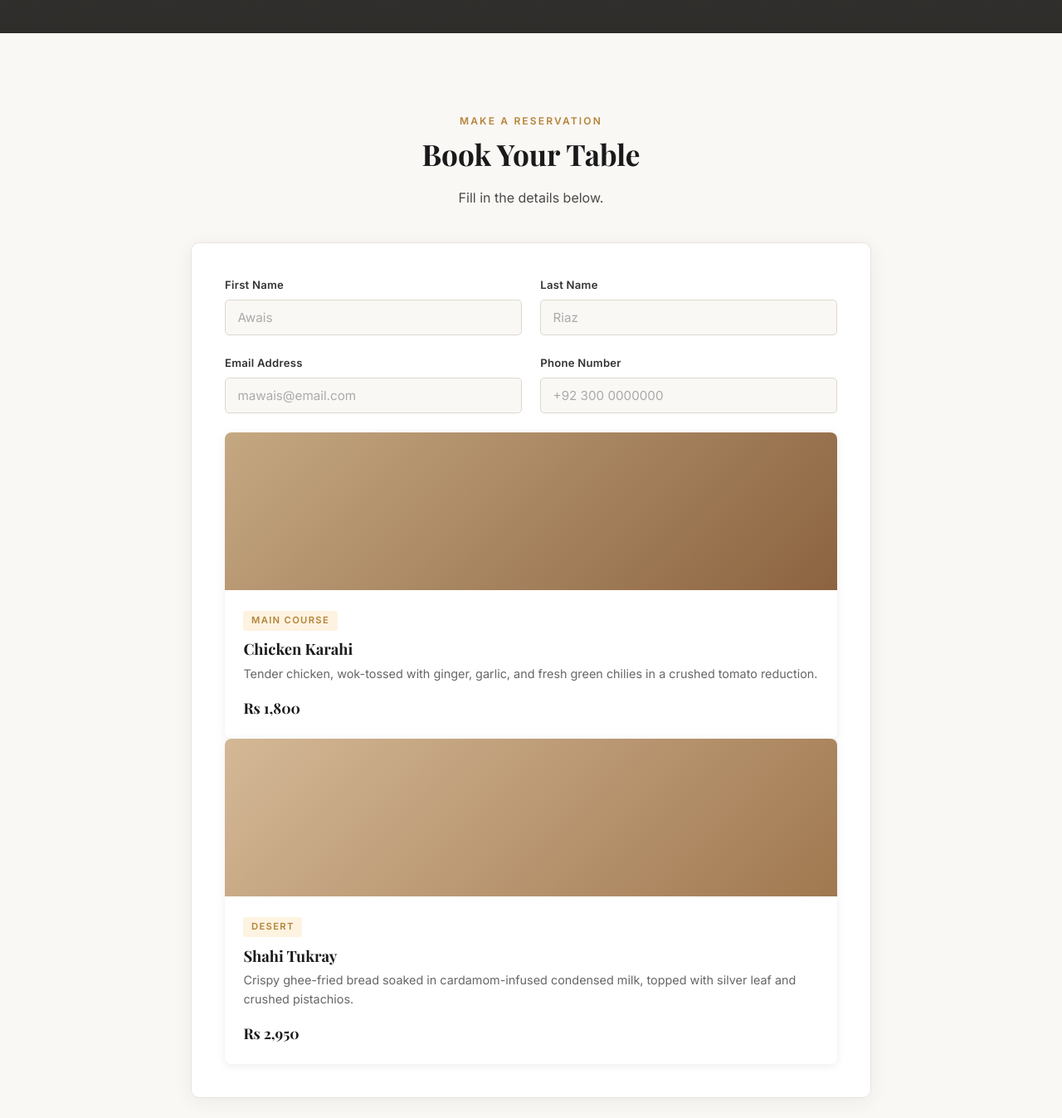
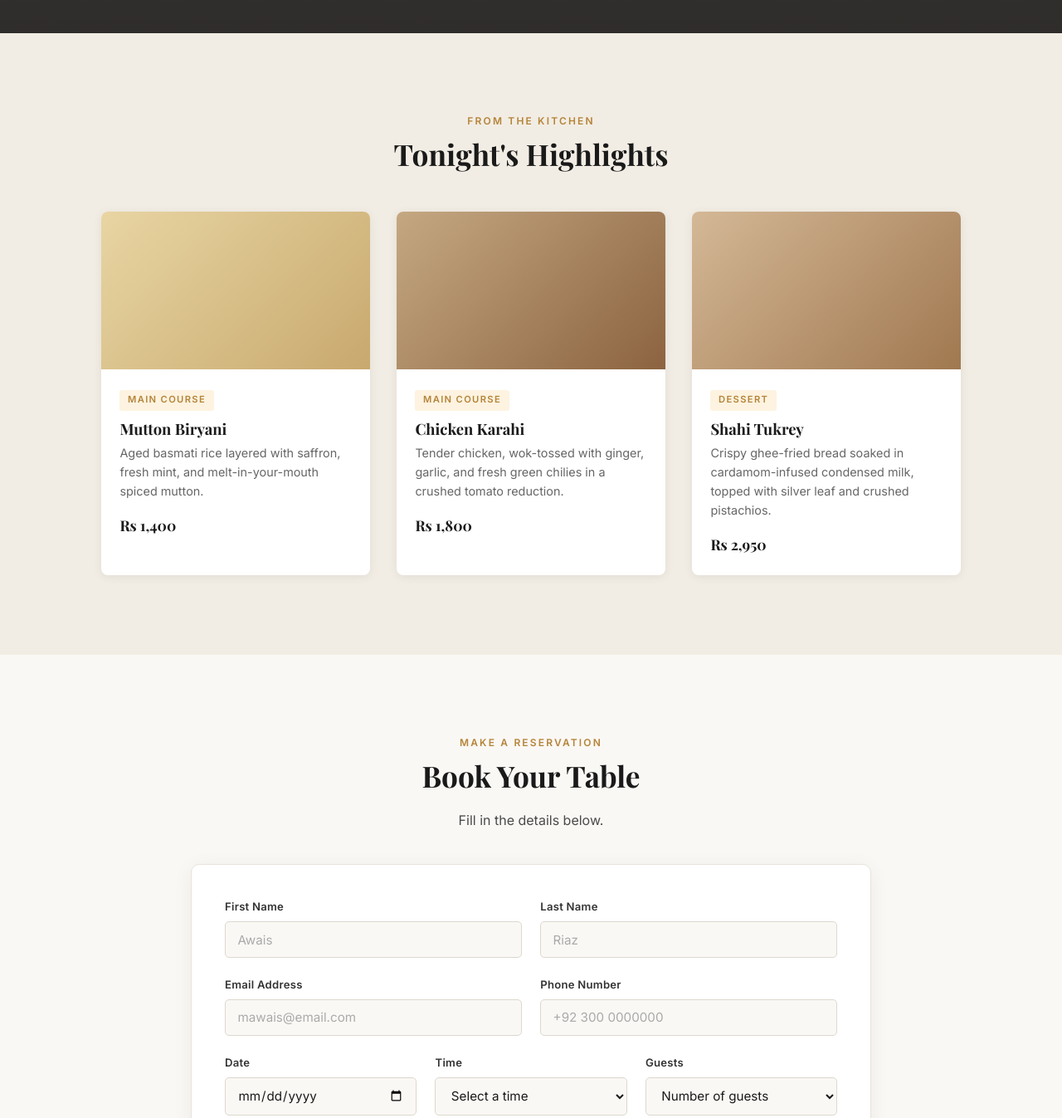
Before and after one commit to awais9876-a11y/Restaurant, a plain HTML site: page index.html in a window 1280 px wide. Shown: the part 760-2107 px from the top of the page at 83% size. Drawn offline with nearby package versions, Linux system fonts and the light colour scheme; grey boxes are pictures that could not be loaded.

Commit message:
updated the layout of the menu section

```diff
--- a/index.html
+++ b/index.html
@@ -33,6 +33,55 @@
       </div>
     </section>
 
+    <!-- menu section -->
+
+    <section class="menu" id="menu">
+      <div class="container">
+        <span class="section-label center">From the Kitchen</span>
+        <h2 class="center">Tonight's Highlights</h2>
+        <div class="menu-grid">
+          <div class="menu-card">
+            <div class="menu-img menu-img-1"></div>
+            <div class="menu-info">
+              <span class="menu-tag">Main Course</span>
+              <h3>Mutton Biryani</h3>
+              <p>
+                Aged basmati rice layered with saffron, fresh mint, and
+                melt-in-your-mouth spiced mutton.
+              </p>
+              <span class="menu-price">Rs 1,400</span>
+            </div>
+          </div>
+
+          <div class="menu-card">
+            <div class="menu-img menu-img-2"></div>
+            <div class="menu-info">
+              <span class="menu-tag">Main Course</span>
+              <h3>Chicken Karahi</h3>
+              <p>
+                Tender chicken, wok-tossed with ginger, garlic, and fresh green
+                chilies in a crushed tomato reduction.
+              </p>
+              <span class="menu-price">Rs 1,800</span>
+            </div>
+          </div>
+
+          <div class="menu-card">
+            <div class="menu-img menu-img-3"></div>
+            <div class="menu-info">
+              <span class="menu-tag">Dessert</span>
+              <h3>Shahi Tukrey</h3>
+              <p>
+                Crispy ghee-fried bread soaked in cardamom-infused condensed
+                milk, topped with silver leaf and crushed pistachios.
+              </p>
+              <span class="menu-price">Rs 2,950</span>
+            </div>
+          </div>
+        </div>
+      </div>
+    </section>
+
     <section class="booking" id="booking">
       <div class="container">
         <span class="section-label center">Make a Reservation</span>
@@ -61,34 +110,6 @@
               <input type="tel" id="phone" placeholder="+92 300 0000000" />
             </div>
           </div>
-
-          <div class="menu-card">
-            <div class="menu-img menu-img-2"></div>
-            <div class="menu-info">
-              <span class="menu-tag">Main Course</span>
-              <h3>Chicken Karahi</h3>
-              <p>
-                Tender chicken, wok-tossed with ginger, garlic, and fresh green
-                chilies in a crushed tomato reduction.
-              </p>
-              <span class="menu-price">Rs 1,800</span>
-            </div>
-          </div>
-
-          <div class="menu-card">
-            <div class="menu-img menu-img-3"></div>
-            <div class="menu-info">
-              <span class="menu-tag">Desert</span>
-              <h3>Shahi Tukray</h3>
-              <p>
-                Crispy ghee-fried bread soaked in cardamom-infused condensed milk, topped with silver leaf and crushed pistachios.
-              </p>
-              <span class="menu-price">Rs 2,950</span>
-            </div>
-          </div>
-        </div>
-      </div>
-    </section>
 
           <div class="form-row">
             <div class="form-group">
```
